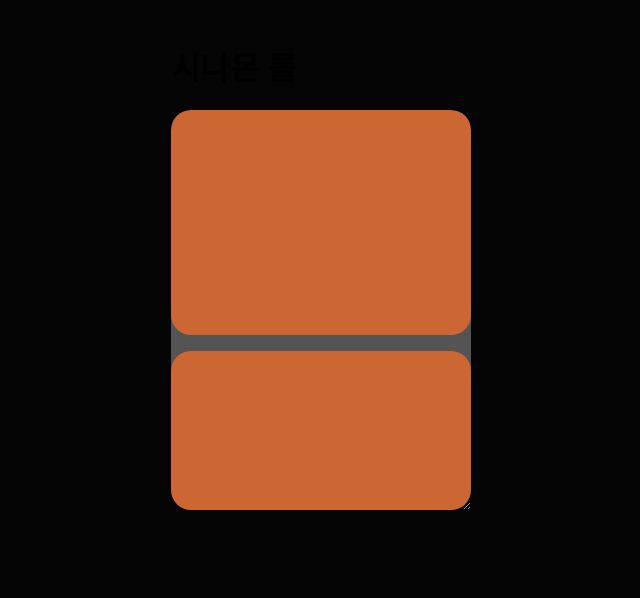
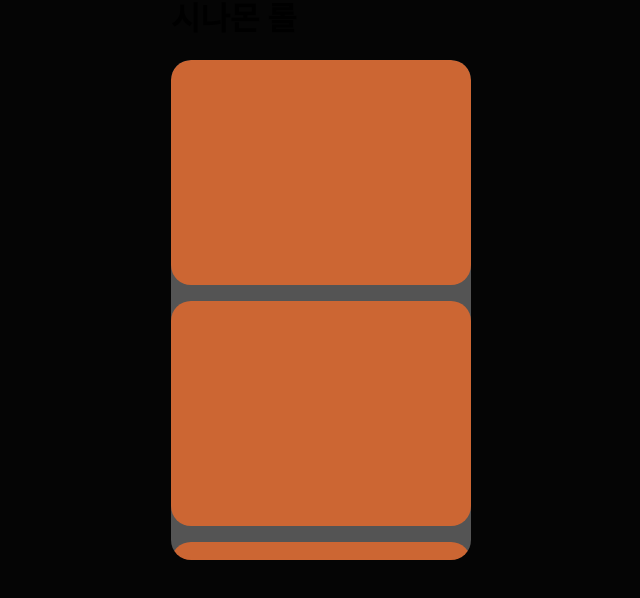
Before and after one commit to momogoyo/cinnamonroll, a React (Vite) app: page / in a window 1280 px wide. Shown: the part 142-740 px from the top of the page, without its empty margins (319-959 px from the left). Built offline with nearby package versions, Linux system fonts and the light colour scheme; the HTML template or start-up script is replaced by a standard one.

Commit message:
💄 resize: both, aspect-ration 제거

```diff
--- a/src/App.tsx
+++ b/src/App.tsx
@@ -20,19 +20,19 @@ const App = () => {
 
       <div className="cinnamonroll">
         <Scroller>
-          <UI padding={userConfig.scrollPadding}>
+          <UL padding={userConfig.scrollPadding}>
             <LI></LI>
             <LI></LI>
             <LI></LI>
             <LI></LI>
-          </UI>
+          </UL>
         </Scroller>
       </div>
     </ConfigProvider>
   )
 }
 
-const UI = styled.ul<{ padding: number }>`
+const UL = styled.ul<{ padding: number }>`
   list-style: none;
   scrollbar-width: 0;
   scrollbar-width: none;
@@ -41,6 +41,7 @@ const UI = styled.ul<{ padding: number }>`
   scroll-behavior: smooth;
 
   width: 100%;
+  max-height: 500px;
   height: 100%;
   overflow: auto;
   background-color: hsl(180 0% 33%);
--- a/src/components/Scroller/Scroller.tsx
+++ b/src/components/Scroller/Scroller.tsx
@@ -71,8 +71,6 @@ const Scroller = ({ children }: PropsWithChildren) => {
 const ScrollerContainer = styled.div`
   position: relative;
   width: 100%;
-  aspect-ratio: 3 / 4;
-  resize: both;
   overflow: hidden;
 `
 
```
